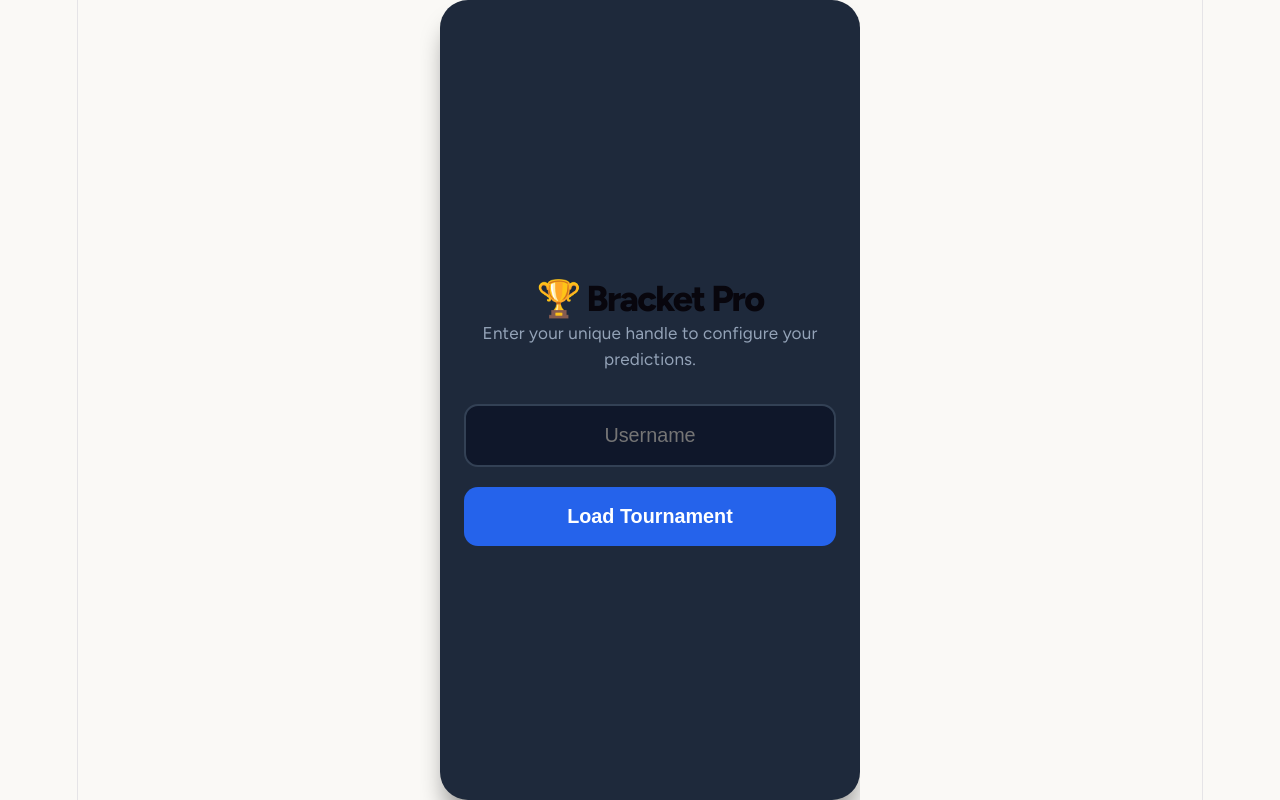
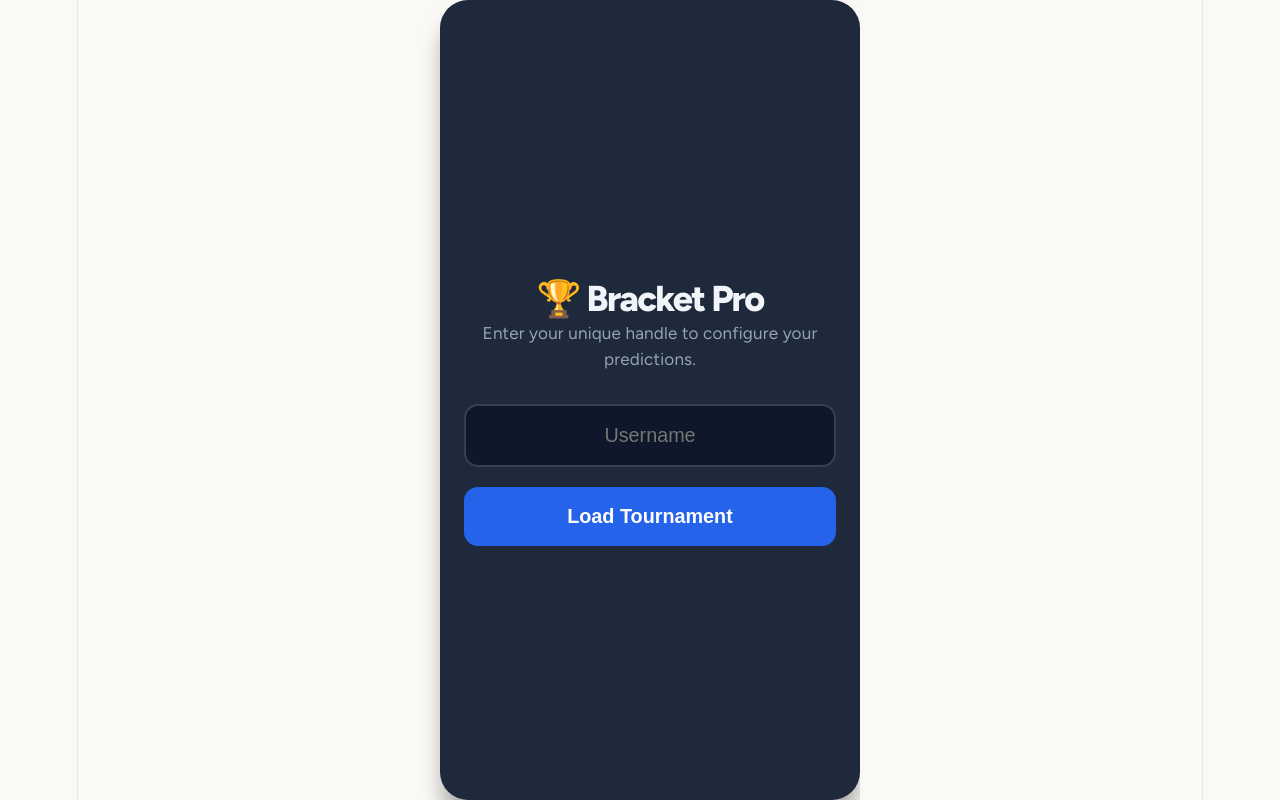
Before and after one commit to shilinp/h2h-bracket, a Svelte app in the folder web/: page / in a window 1280 px wide. Built offline with nearby package versions, Linux system fonts and the light colour scheme.

Commit message:
set color tokens

```diff
--- a/web/src/app.css
+++ b/web/src/app.css
@@ -1,28 +1,27 @@
 @import url('https://fonts.googleapis.com/css2?family=Figtree:ital,wght@0,300..900;1,300..900&display=swap');
 
 :root {
-  --text: #6b6375;
-  --text-h: #08060d;
-  --bg: #fff;
-  --border: #e5e4e7;
-  --code-bg: #f4f3ec;
-  --accent: #aa3bff;
-  --accent-bg: rgba(170, 59, 255, 0.1);
-  --accent-border: rgba(170, 59, 255, 0.5);
-  --social-bg: rgba(244, 243, 236, 0.5);
-  --shadow:
-    rgba(0, 0, 0, 0.1) 0 10px 15px -3px, rgba(0, 0, 0, 0.05) 0 4px 6px -2px;
+  --dark-navy-blue: #0E172B;
+  --neon-yellow-lime: #E6FF25;
+  --border: #E8E7E6;
+  --bracket-background: #FFFDFE;
+  --bracket-container-border: #EEEEEF;
+  --disabled-content: #A8A8A8;
+  --background: #FAF9F6;
+  --pill-content-inactive: #74777E;
+  --pill-background-inactive: #D4D4D4;
+  --bracket-connector-inactive: #C9CFC5;
+  --match-picker-container-background: #EFEFEF;
+  --match-picker-container-border: #D8D8D8;
 
-  /* ─── UPDATED FONT STACKS ─── */
-  --sans: 'Figtree', system-ui, 'Segoe UI', Roboto, sans-serif;
-  --heading: 'Figtree', system-ui, 'Segoe UI', Roboto, sans-serif;
-  --mono: ui-monospace, Consolas, monospace;
+  --sans: 'Figtree';
+  --heading: 'Figtree';
 
   font: 18px/145% var(--sans);
   letter-spacing: 0.18px;
-  color-scheme: light dark;
-  color: var(--text);
-  background: var(--bg);
+  color-scheme: light;
+  color: var(--dark-navy-blue);
+  background: var(--background);
   font-synthesis: none;
   text-rendering: optimizeLegibility;
   -webkit-font-smoothing: antialiased;
@@ -30,26 +29,6 @@
 
   @media (max-width: 1024px) {
     font-size: 16px;
-  }
-}
-
-@media (prefers-color-scheme: dark) {
-  :root {
-    --text: #9ca3af;
-    --text-h: #f3f4f6;
-    --bg: #16171d;
-    --border: #2e303a;
-    --code-bg: #1f2028;
-    --accent: #c084fc;
-    --accent-bg: rgba(192, 132, 252, 0.15);
-    --accent-border: rgba(192, 132, 252, 0.5);
-    --social-bg: rgba(47, 48, 58, 0.5);
-    --shadow:
-      rgba(0, 0, 0, 0.4) 0 10px 15px -3px, rgba(0, 0, 0, 0.25) 0 4px 6px -2px;
-  }
-
-  #social .button-icon {
-    filter: invert(1) brightness(2);
   }
 }
 
@@ -69,20 +48,24 @@ h1 {
   font-size: 56px;
   letter-spacing: -1.68px;
   margin: 32px 0;
+
   @media (max-width: 1024px) {
     font-size: 36px;
     margin: 20px 0;
   }
 }
+
 h2 {
   font-size: 24px;
   line-height: 118%;
   letter-spacing: -0.24px;
   margin: 0 0 8px;
+
   @media (max-width: 1024px) {
     font-size: 20px;
   }
 }
+
 p {
   margin: 0;
 }
@@ -115,6 +98,7 @@ code {
   &:hover {
     border-color: var(--accent-border);
   }
+
   &:focus-visible {
     outline: 2px solid var(--accent);
     outline-offset: 2px;
@@ -146,8 +130,7 @@ code {
     z-index: 1;
     top: 34px;
     height: 28px;
-    transform: perspective(2000px) rotateZ(300deg) rotateX(44deg) rotateY(39deg)
-      scale(1.4);
+    transform: perspective(2000px) rotateZ(300deg) rotateX(44deg) rotateY(39deg) scale(1.4);
   }
 
   .vite {
@@ -155,8 +138,7 @@ code {
     top: 107px;
     height: 26px;
     width: auto;
-    transform: perspective(2000px) rotateZ(300deg) rotateX(40deg) rotateY(39deg)
-      scale(0.8);
+    transform: perspective(2000px) rotateZ(300deg) rotateX(40deg) rotateY(39deg) scale(0.8);
   }
 }
 
@@ -191,9 +173,10 @@ code {
   border-top: 1px solid var(--border);
   text-align: left;
 
-  & > div {
+  &>div {
     flex: 1 1 0;
     padding: 32px;
+
     @media (max-width: 1024px) {
       padding: 24px 20px;
     }
@@ -246,6 +229,7 @@ code {
     &:hover {
       box-shadow: var(--shadow);
     }
+
     .button-icon {
       height: 18px;
       width: 18px;
@@ -272,6 +256,7 @@ code {
 #spacer {
   height: 88px;
   border-top: 1px solid var(--border);
+
   @media (max-width: 1024px) {
     height: 48px;
   }
@@ -293,6 +278,7 @@ code {
     left: 0;
     border-left-color: var(--border);
   }
+
   &::after {
     right: 0;
     border-right-color: var(--border);
--- a/web/src/components/BracketMatchCard.svelte
+++ b/web/src/components/BracketMatchCard.svelte
@@ -194,22 +194,20 @@
     /* BracketMatchCard.svelte */
 
     .match-card {
-        background: #ffffff;
-        border-radius: 16px;
+        background: #C9CFC5;
+        border-radius: .75rem;
         overflow: hidden;
         display: flex;
         flex-direction: column;
 
         /* 1. Set a default 3px transparent border so layout doesn't shift when active */
-        border: 3px solid transparent;
+        border: .0625rem solid #E8E7E6;
 
         transition: all 0.2s ease;
-        box-shadow: 0 4px 12px rgba(0, 0, 0, 0.05);
     }
 
     .match-card.active-match {
-        /* 2. Match the deep navy color and thick stroke from your image */
-        border-color: #0e172b;
+        border: .125rem solid var(--dark-navy-blue);
 
         /* 3. Keep the soft drop shadow from the mockup design */
         box-shadow: 0 8px 24px rgba(14, 23, 43, 0.12);
@@ -220,7 +218,7 @@
         align-items: center;
         padding: 16px;
         background: #ffffff;
-        color: #1e293b;
+        color: var(--dark-navy-blue);
         transition:
             background-color 0.2s ease,
             color 0.2s ease;
@@ -251,8 +249,8 @@
         opacity: 0.3;
     }
     .team-name {
-        font-size: 1rem;
-        font-weight: 600;
+        font-size: 0.9375rem;
+        font-weight: 500;
     }
     .team-name.strikethrough {
         text-decoration: line-through;
--- a/web/src/components/BracketTabs.svelte
+++ b/web/src/components/BracketTabs.svelte
@@ -59,7 +59,7 @@
         transition: all 0.2s ease;
     }
     .tab.active {
-        background: #0E172B;
-        color: #ffffff;
+        background: var(--dark-navy-blue);
+        color: var(--white);
     }
 </style>
```
